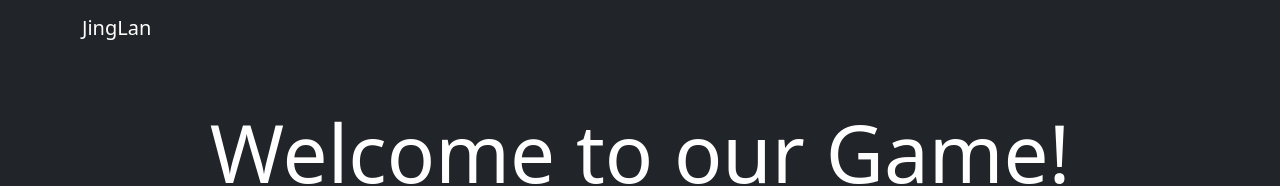
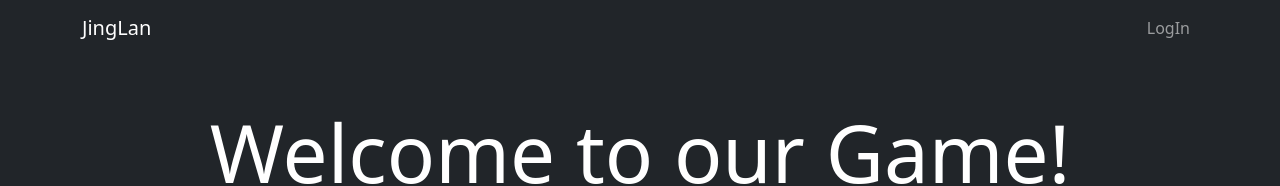
Before and after one commit to zhaojingjing9595/Memory-Game, a React (Create React App) app in the folder client/: page / in a window 1280 px wide. Shown: the top 186 px of the page. Built offline with nearby package versions, Linux system fonts and the light colour scheme.

Commit message:
added payload to reducer with activeUser

```diff
--- a/client/src/Pages/Home/Home.jsx
+++ b/client/src/Pages/Home/Home.jsx
@@ -8,10 +8,23 @@ function Home() {
   return (
     <div className="home">
       <Container>
-        <h1 className="display-1 mt-5">Welcome to our Game! </h1>
-        <p className="display-6">
-          If you want to play, just <Link to="/getin">LogIn</Link>
-        </p>
+        {!activeUser ? (
+          <>
+            <h1 className="display-1 mt-5">Welcome to our Game!</h1>
+            <p className="display-6">
+              If you want to play, just <Link to="/getin">LogIn</Link>
+            </p>
+          </>
+        ) : (
+          <>
+            <h1 className="display-1 mt-5">
+              Hello <span>{activeUser.nickName}</span>, welcome to our Game!{" "}
+            </h1>
+            <p className="display-6">
+              If you want to play, just <Link to="/getin">LogIn</Link>
+            </p>
+          </>
+        )}
       </Container>
     </div>
   );
--- a/client/src/components/AuthProvider/AuthProvider.jsx
+++ b/client/src/components/AuthProvider/AuthProvider.jsx
@@ -18,7 +18,7 @@ const initialState = {
   showAlert: false,
   alertText: "",
   alertType: "",
-  activeUser: localStorageUser || null,
+  activeUser: localStorageUser ? JSON.parse(localStorageUser) : null,
 };
 function AuthProvider({ children }) {
   const [state, dispatch] = useReducer(reducer, initialState);
@@ -36,8 +36,8 @@ function AuthProvider({ children }) {
     dispatch({ type: SETUP_USER_BEGIN });
     try {
       const user = await signUp(nickName, email, pwd, confirmPwd);
+      dispatch({ type: SETUP_USER_SUCCESS, payload: { user } });
       addUserToLocalStorage(user);
-      dispatch({ type: SETUP_USER_SUCCESS, payload: {} });
     } catch (error) {
       dispatch({ type: SETUP_USER_ERROR });
     }
@@ -48,8 +48,9 @@ function AuthProvider({ children }) {
     dispatch({ type: SETUP_USER_BEGIN });
     try {
       const user = await login(email, password);
+      console.log(user);
+      dispatch({ type: SETUP_USER_SUCCESS, payload: { user } });
       addUserToLocalStorage(user);
-      dispatch({ type: SETUP_USER_SUCCESS });
     } catch (error) {
       dispatch({ type: SETUP_USER_ERROR });
     }
--- a/client/src/components/GameNavbar/GameNavbar.jsx
+++ b/client/src/components/GameNavbar/GameNavbar.jsx
@@ -28,7 +28,11 @@ function GameNavbar() {
               )}
             </Nav>
             <Nav className="me-auto auth">
-              {activeUser && (
+              {!activeUser ? (
+                <Nav.Link to="getin" as={NavLink}>
+                  LogIn
+                </Nav.Link>
+              ) : (
                 <Nav.Link onClick={handleLogOut}>Log Out</Nav.Link>
               )}
             </Nav>
--- a/client/src/reducer/reducer.js
+++ b/client/src/reducer/reducer.js
@@ -34,7 +34,7 @@ function reducer(state, action) {
     return {
       ...state,
       isAuthLoading: false,
-      activeUser: true,
+      activeUser: action.payload.user,
     };
   }
   if (action.type === SETUP_USER_ERROR) {
```
